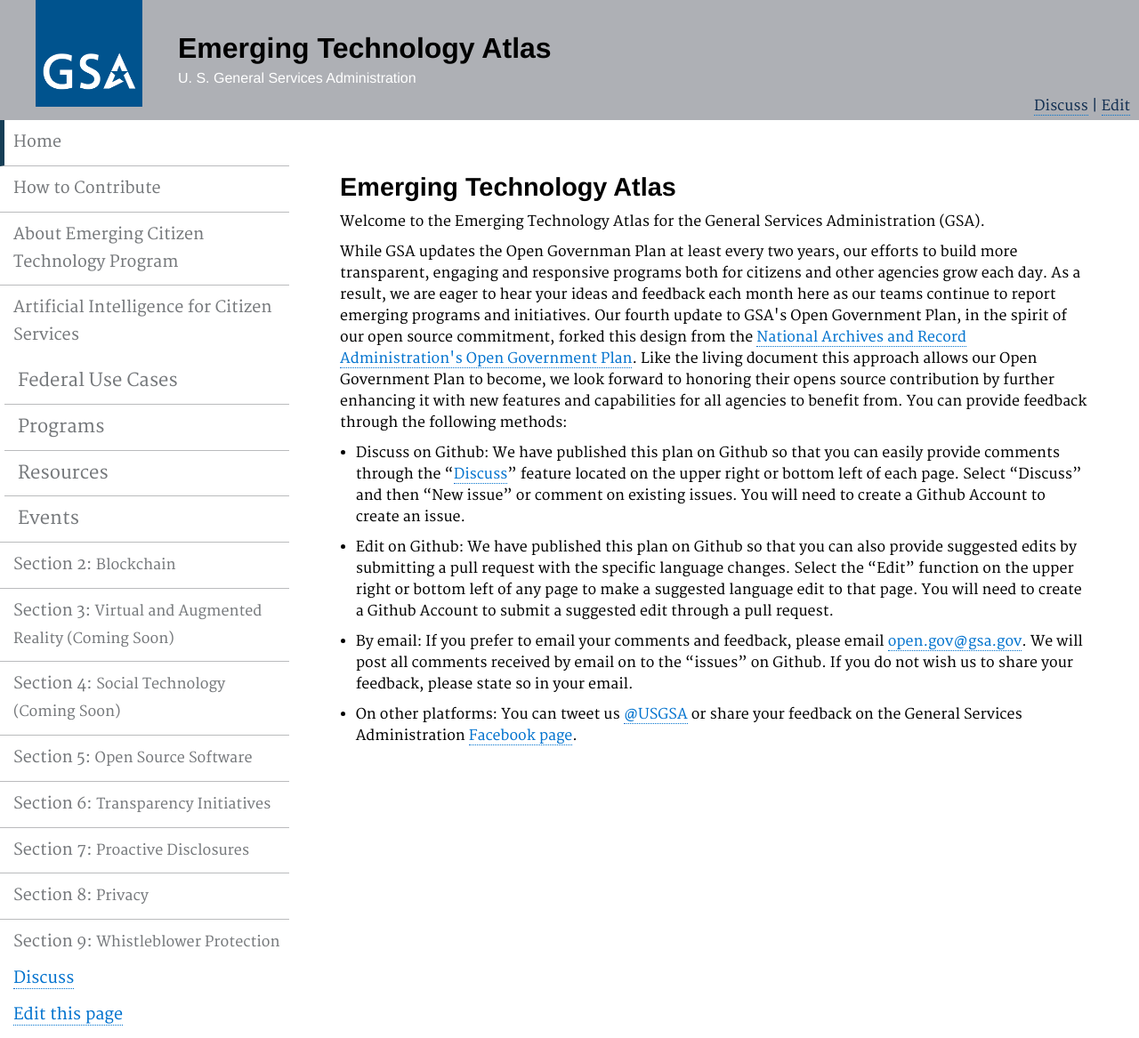
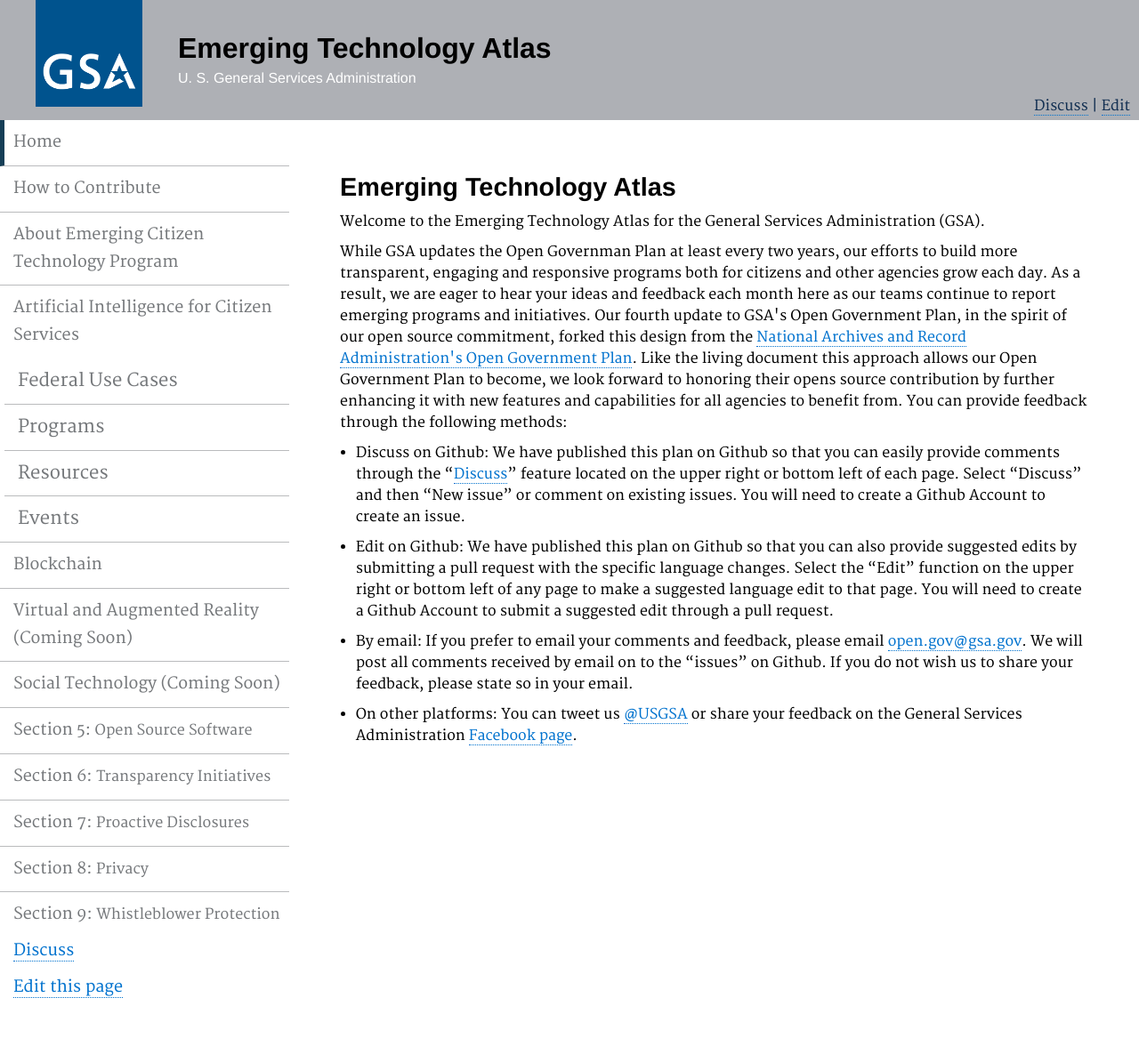
Before and after one commit to GSA/emerging-technology-atlas, a Jekyll site: the page built from pages/index.md, in a window 1280 px wide. Shown: the whole page at 89% size. Built offline with Jekyll 4.4.1, drawn with Linux system fonts in a browser that asks for light colours; after the commit the page ends 1136 px from its top, so only the background shows below that.

Commit message:
Update _config.yml

```diff
--- a/_config.yml
+++ b/_config.yml
@@ -55,13 +55,13 @@ navigation:
   - text: "Events</span>"
     url: /newflagship/
 
-- text: "Section 2: <span>Blockchain</span>"
+- text: "Blockchain"
   url: /Blockchain/
 
-- text: "Section 3: <span>Virtual and Augmented Reality (Coming Soon)</span>"
+- text: "Virtual and Augmented Reality (Coming Soon)"
   url: /virtual-reality/
 
-- text: "Section 4: <span>Social Technology (Coming Soon)</span>"
+- text: "Social Technology (Coming Soon)"
   url: /social-technology/
 
 - text: "Section 5: <span>Open Source Software</span>"
```
